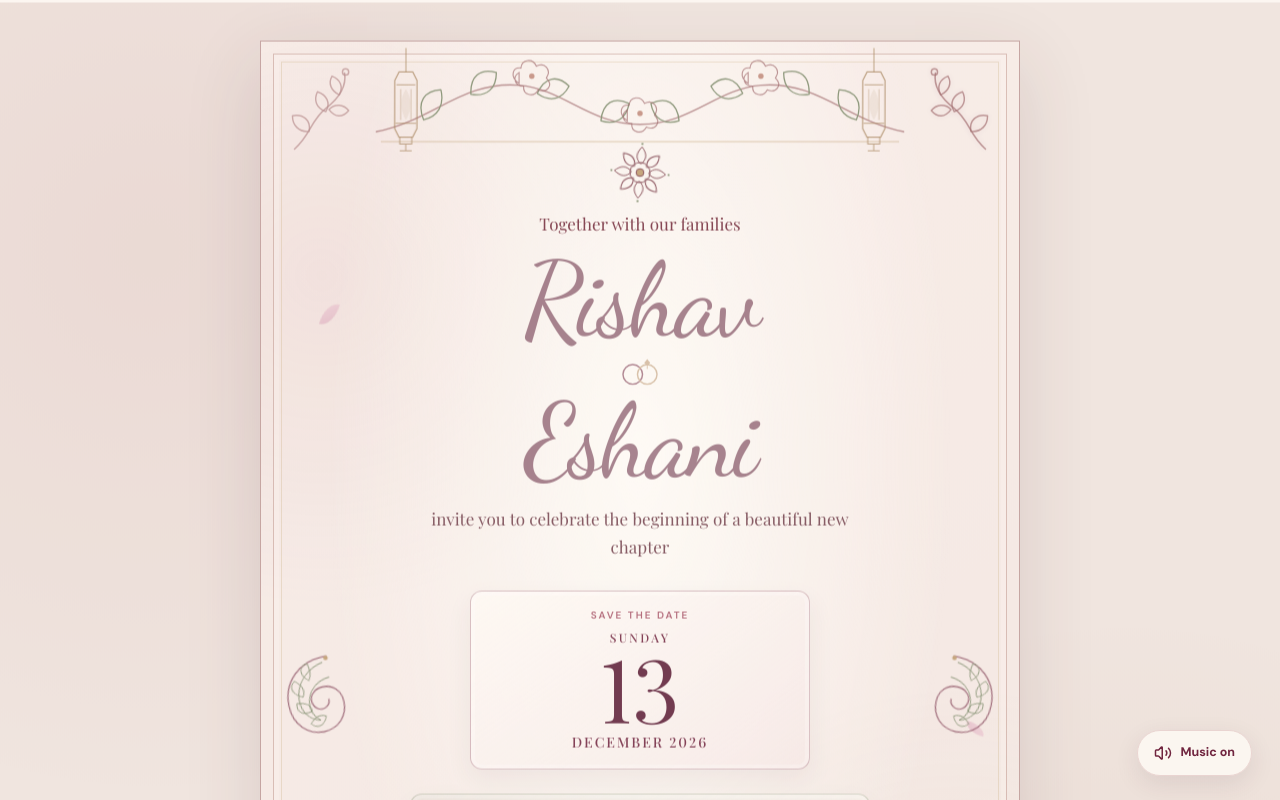
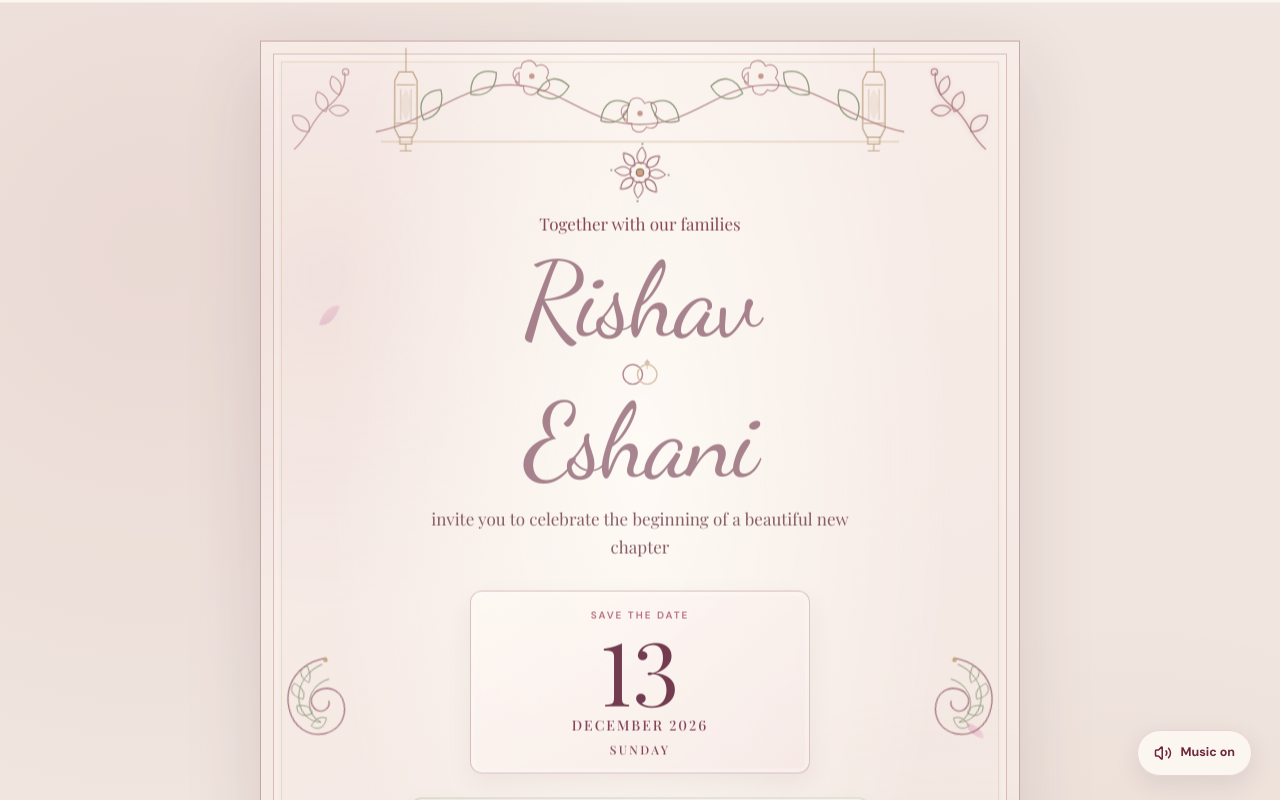
Before and after one commit to rishav-ghosh-98/Engagement-Card, a React (Vite) app: page / in a window 1280 px wide. Both pictures are taken after a click on the button "Unseal invitation". Shown: the top 800 px of the page. Built offline with nearby package versions, Linux system fonts and the light colour scheme; a web font is replaced by a local one.

Commit message:
Style changes

```diff
--- a/src/App.jsx
+++ b/src/App.jsx
@@ -234,9 +234,9 @@ function Invitation() {
           <div className="poster__date">
             <div className="poster__date-copy">
               <span className="poster__date-label">Save the date</span>
-              <span className="poster__weekday">{weekday}</span>
               <strong className="poster__day">{day}</strong>
               <span className="poster__month-year">{monthYear}</span>
+              <span className="poster__weekday">{weekday}</span>
             </div>
           </div>
 
--- a/src/styles/engagement.css
+++ b/src/styles/engagement.css
@@ -1212,6 +1212,7 @@ body, .site { background: var(--paper); color: var(--ink); }
   text-transform: uppercase;
 }
 .poster__weekday {
+  margin-top: 4px;
   color: var(--rose-deep);
   font: 500 12px/1.2 var(--serif);
   letter-spacing: .2em;
```
